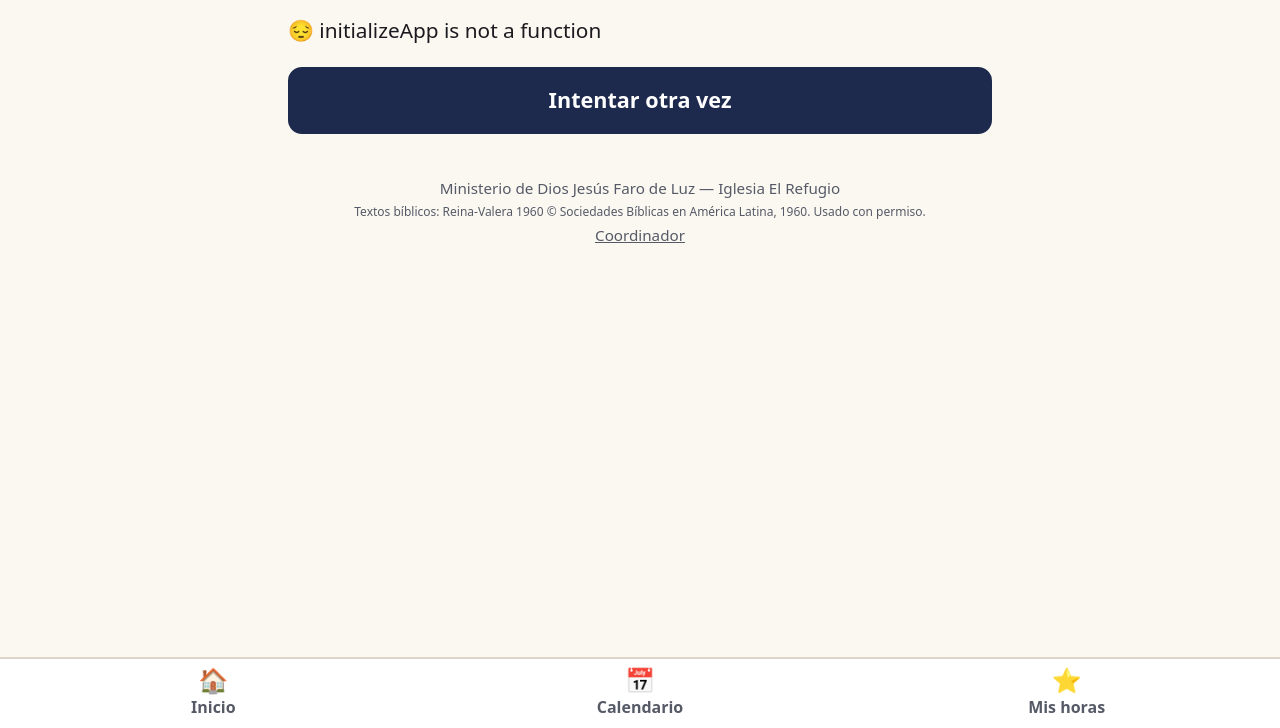
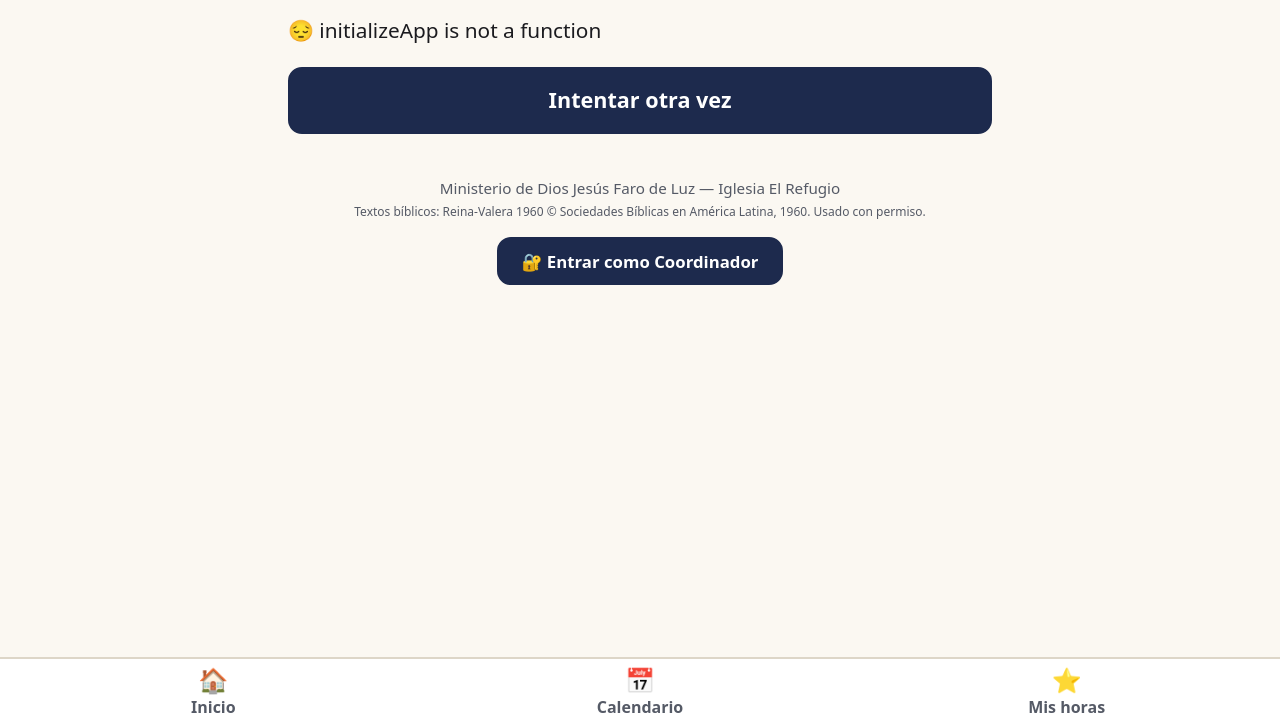
Before and after one commit to sack2116/Guerreros-en-la-Brecha, a website with bundled scripts: page index.html in a window 1280 px wide. Shown: the part 72-800 px from the top of the page. Built offline with nearby package versions, Linux system fonts and the light colour scheme.

Commit message:
Make the Coordinador button easier to see
Co-Authored-By: Claude Opus 5.5 <noreply@anthropic.com>

```diff
--- a/index.html
+++ b/index.html
@@ -34,7 +34,7 @@
   <footer class="foot">
     <p>Ministerio de Dios Jesús Faro de Luz — Iglesia El Refugio</p>
     <p class="small">Textos bíblicos: Reina-Valera 1960 © Sociedades Bíblicas en América Latina, 1960. Usado con permiso.</p>
-    <a href="#/admin">Coordinador</a>
+    <a class="btn coord" href="#/admin">🔐 Entrar como Coordinador</a>
   </footer>
   <div id="toast" class="toast" role="status" hidden></div>
   <script type="module" src="js/app.js"></script>
--- a/style.css
+++ b/style.css
@@ -63,6 +63,7 @@ main { max-width: 40rem; margin: 0 auto; padding: .5rem 1rem 1rem; }
 .foot p { margin: .2rem 0; }
 .foot .small { font-size: .75rem; }
 .foot a { color: var(--muted); }
+.foot .btn.coord { display: inline-flex; width: auto; min-height: 3rem; margin: .8rem auto 0; padding: .5rem 1.4rem; background: var(--navy); border-color: var(--navy); color: #fff; font-size: 1.05rem; }
 .toast {
   position: fixed; left: 1rem; right: 1rem; bottom: 6rem; z-index: 10;
   max-width: 34rem; margin: 0 auto;
```
